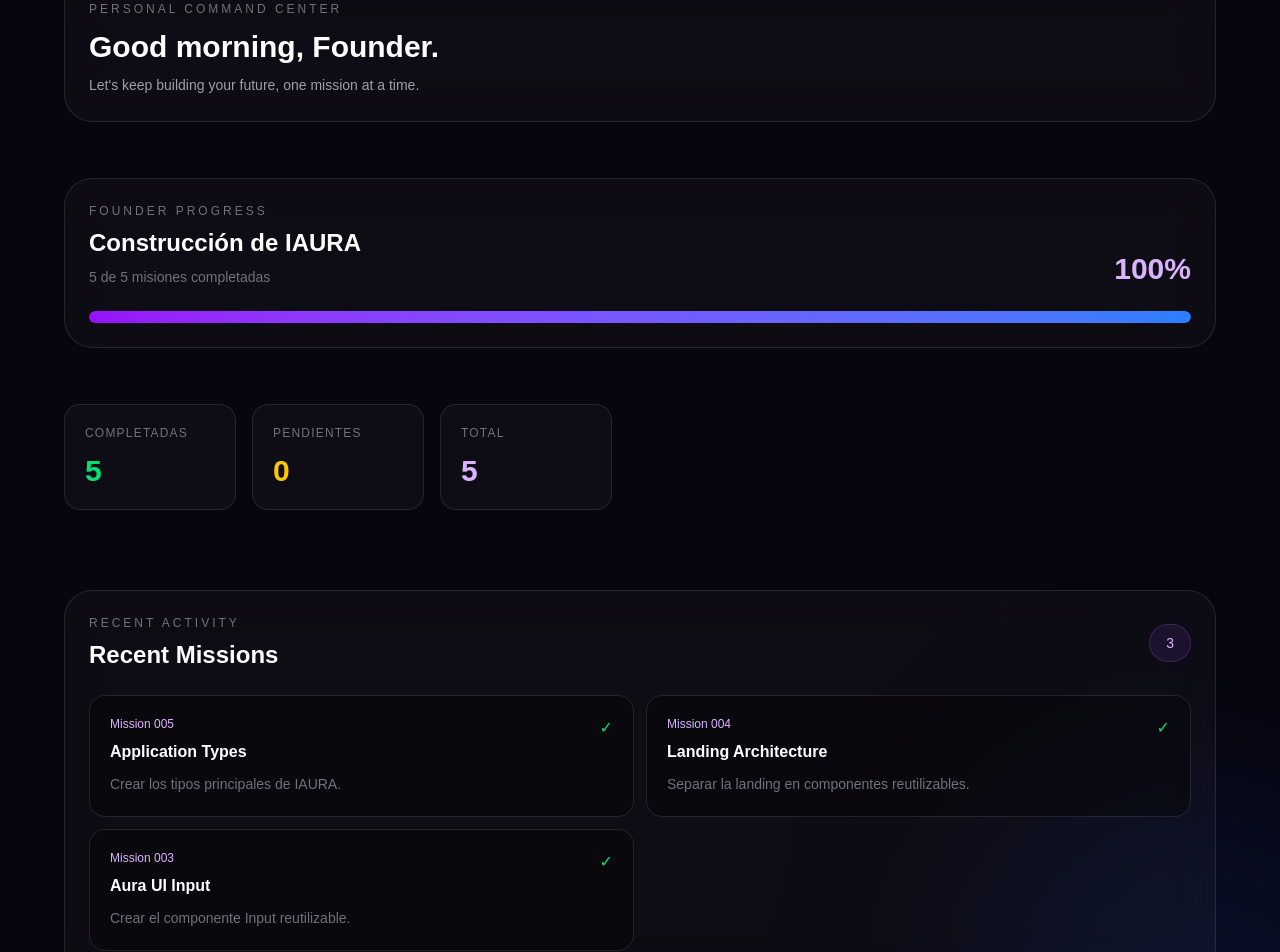
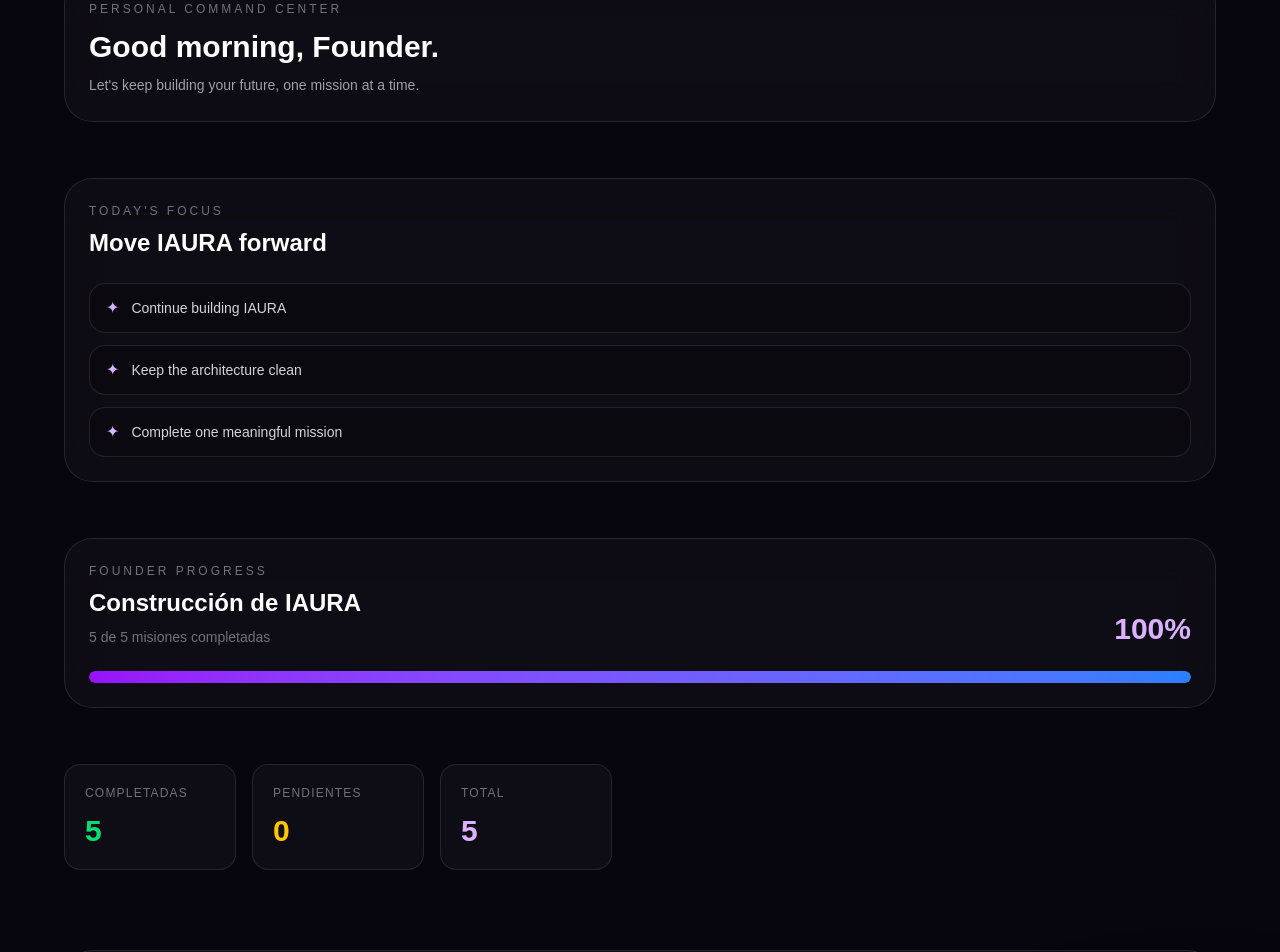
Before and after one commit to IAura-001/IAURA, a Next.js app: page / in a window 1280 px wide. Shown: the part 954-1906 px from the top of the page. Built offline with nearby package versions, Linux system fonts and the light colour scheme.

Commit message:
Mission 014 - Add dashboard greeting

```diff
--- a/app/page.tsx
+++ b/app/page.tsx
@@ -2,7 +2,7 @@
 
 import { MISSIONS } from "@/constants/missions";
 import { useState } from "react";
-
+import DailyFocus from "@/components/sections/DailyFocus";
 import { theme } from "@/config/theme";
 import DashboardGreeting from "@/components/sections/DashboardGreeting";
 import AssistantCard from "@/components/sections/AssistantCard";
@@ -51,6 +51,8 @@ const recentMissions = completedMissions.slice(-3).reverse();
 />
 <DashboardGreeting name="Founder" />
 
+<DailyFocus />
+
 <ProgressSummary
   completed={completedMissions.length}
   total={MISSIONS.length}
--- /dev/null
+++ b/components/sections/DailyFocus.tsx
@@ -0,0 +1,36 @@
+const focusItems = [
+  "Continue building IAURA",
+  "Keep the architecture clean",
+  "Complete one meaningful mission",
+];
+
+export default function DailyFocus() {
+  return (
+    <div className="lg:col-span-2">
+      <div className="rounded-[28px] border border-white/10 bg-white/[0.03] p-6 backdrop-blur-xl">
+        <p className="text-xs tracking-[0.25em] text-zinc-500">
+          TODAY&apos;S FOCUS
+        </p>
+
+        <h2 className="mt-2 text-2xl font-semibold text-white">
+          Move IAURA forward
+        </h2>
+
+        <div className="mt-6 grid gap-3">
+          {focusItems.map((item) => (
+            <div
+              key={item}
+              className="flex items-center gap-3 rounded-2xl border border-white/10 bg-black/20 px-4 py-3"
+            >
+              <span className="text-purple-300">✦</span>
+
+              <p className="text-sm text-zinc-300">
+                {item}
+              </p>
+            </div>
+          ))}
+        </div>
+      </div>
+    </div>
+  );
+}
```
